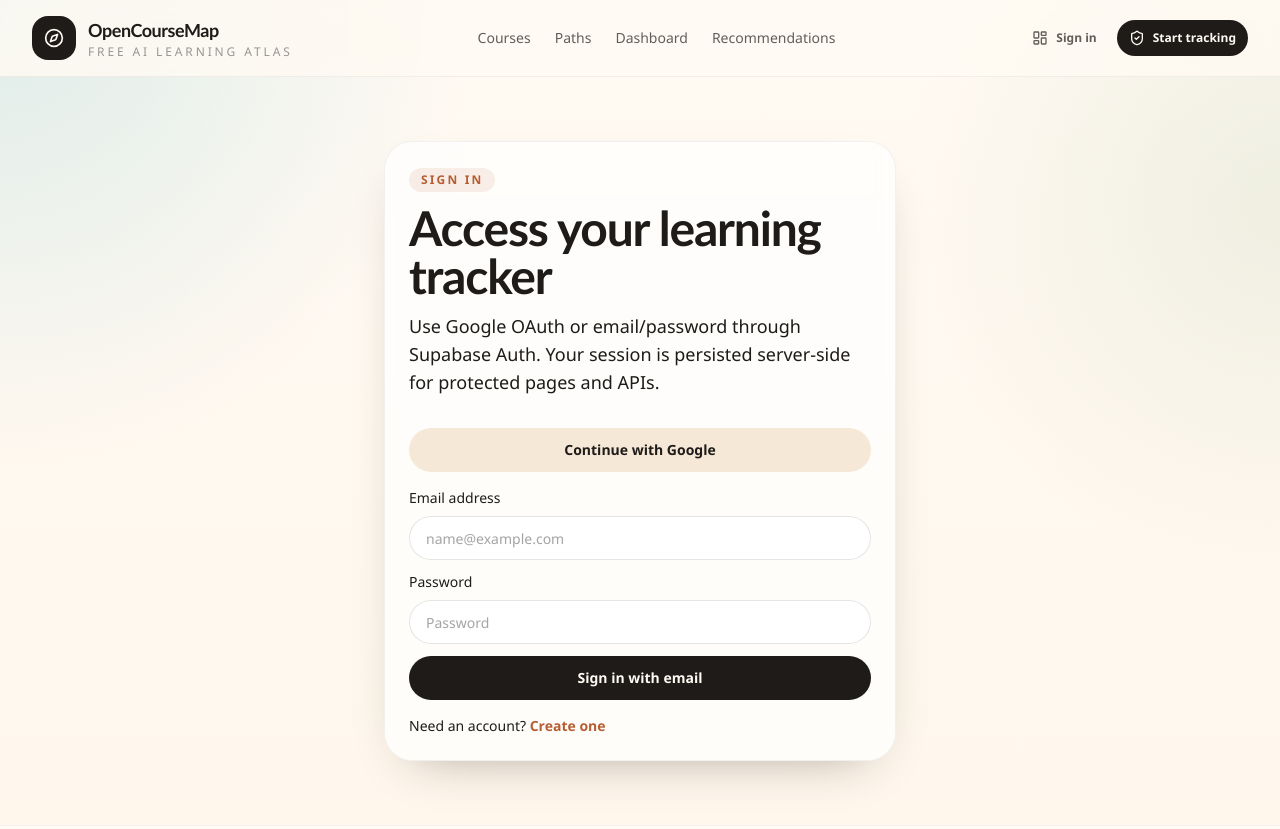
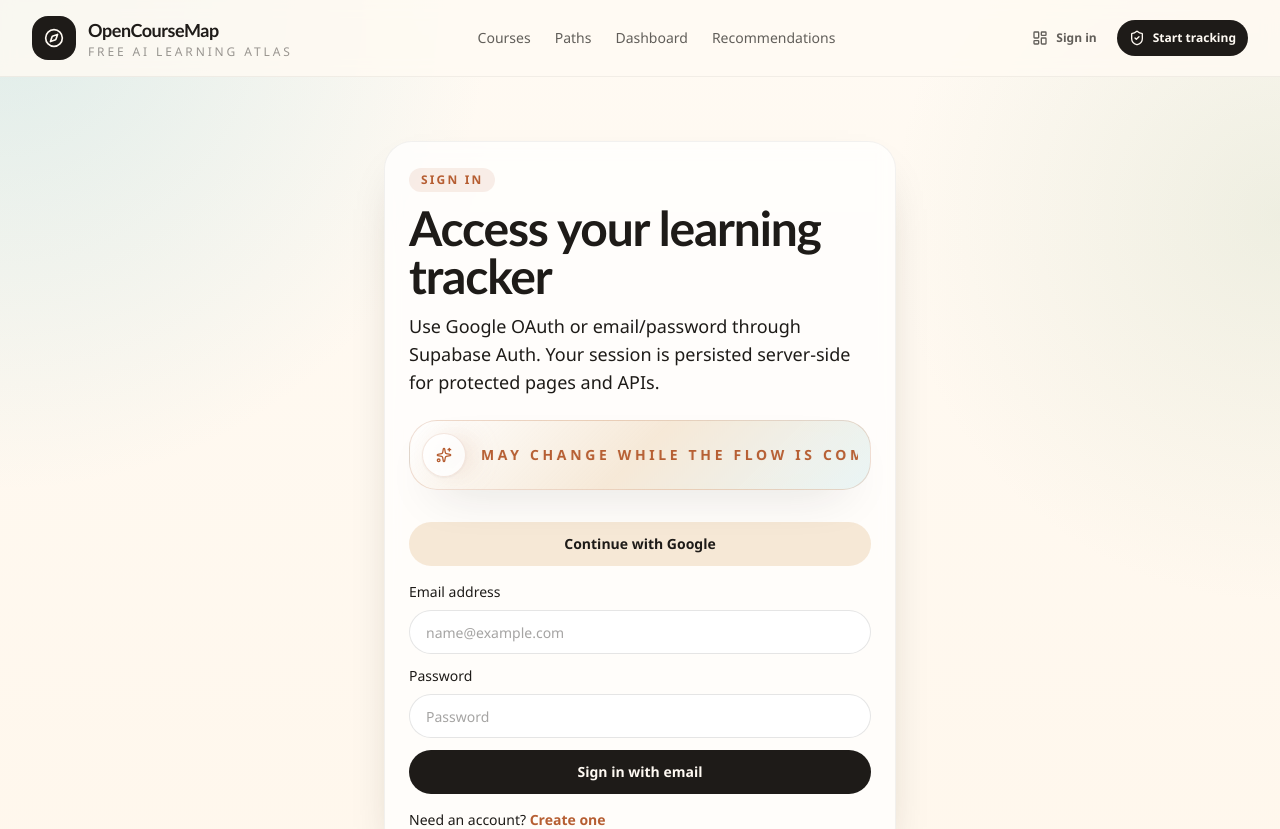
Before and after one commit to sambardev5/genai-study-tracker-opencoursemap, a Next.js app: page /login in a window 1280 px wide. Shown: the top 829 px of the page. Built offline with nearby package versions, Linux system fonts and the light colour scheme; no server answers.

Commit message:
Updated Page headers with WIP

```diff
--- a/app/(auth)/login/page.tsx
+++ b/app/(auth)/login/page.tsx
@@ -2,6 +2,7 @@ import Link from "next/link";
 import { redirect } from "next/navigation";
 import { AuthForm } from "@/components/auth/auth-form";
 import { SectionHeading } from "@/components/layout/section-heading";
+import { WorkInProgressBanner } from "@/components/layout/work-in-progress-banner";
 import { Card } from "@/components/ui/card";
 import { getSafeRedirectPath } from "@/lib/auth/redirects";
 import { getCurrentUser } from "@/lib/auth/session";
@@ -35,6 +36,10 @@ export default async function LoginPage({
           title="Access your learning tracker"
           description="Use Google OAuth or email/password through Supabase Auth. Your session is persisted server-side for protected pages and APIs."
         />
+        <WorkInProgressBanner
+          className="mt-6"
+          message="Authentication is still being finalized, so sign-in behavior may change while the flow is completed."
+        />
         <AuthForm mode="login" redirectTo={redirectTo} initialError={error} initialMessage={message} />
         <div className="mt-4 grid gap-2">
           <p className="text-sm text-ink/58">
--- a/app/(auth)/signup/page.tsx
+++ b/app/(auth)/signup/page.tsx
@@ -2,6 +2,7 @@ import Link from "next/link";
 import { redirect } from "next/navigation";
 import { AuthForm } from "@/components/auth/auth-form";
 import { SectionHeading } from "@/components/layout/section-heading";
+import { WorkInProgressBanner } from "@/components/layout/work-in-progress-banner";
 import { Card } from "@/components/ui/card";
 import { getSafeRedirectPath } from "@/lib/auth/redirects";
 import { getCurrentUser } from "@/lib/auth/session";
@@ -35,6 +36,10 @@ export default async function SignupPage({
           title="Track every course in one place"
           description="Create an account with Google or email/password. Supabase Auth handles identity; the app handles progress tracking and recommendations."
         />
+        <WorkInProgressBanner
+          className="mt-6"
+          message="Account creation is still being finalized, so signup behavior may change while authentication work is completed."
+        />
         <AuthForm mode="signup" redirectTo={redirectTo} initialError={error} initialMessage={message} />
         <div className="mt-4 grid gap-2">
           <p className="text-sm text-ink/58">
--- a/app/(protected)/dashboard/page.tsx
+++ b/app/(protected)/dashboard/page.tsx
@@ -1,5 +1,6 @@
 import { DashboardCharts } from "@/components/dashboard/dashboard-charts";
 import { SectionHeading } from "@/components/layout/section-heading";
+import { WorkInProgressBanner } from "@/components/layout/work-in-progress-banner";
 import { Card } from "@/components/ui/card";
 import { requireCurrentUser } from "@/lib/auth/session";
 import { repository } from "@/lib/db/repository";
@@ -15,6 +16,10 @@ export default async function DashboardPage() {
         eyebrow="Dashboard"
         title="Progress, coverage, and gaps"
         description="KPI cards and chart data are powered by the same dashboard aggregation that backs `/api/me/dashboard`."
+      />
+      <WorkInProgressBanner
+        className="mt-6"
+        message="Login and account creation are still being finalized, so dashboard history and personalization will keep evolving."
       />
 
       <div className="mt-10 grid gap-4 lg:grid-cols-5">
--- a/app/globals.css
+++ b/app/globals.css
@@ -28,6 +28,31 @@ a {
   color: inherit;
 }
 
+@keyframes work-in-progress-marquee {
+  0% {
+    transform: translateX(0);
+  }
+
+  100% {
+    transform: translateX(-50%);
+  }
+}
+
+.work-in-progress-marquee {
+  animation: work-in-progress-marquee 32s linear infinite;
+  will-change: transform;
+}
+
+.work-in-progress-marquee:hover {
+  animation-play-state: paused;
+}
+
+@media (prefers-reduced-motion: reduce) {
+  .work-in-progress-marquee {
+    animation: none;
+  }
+}
+
 .grain {
   position: relative;
 }
--- /dev/null
+++ b/components/layout/work-in-progress-banner.tsx
@@ -0,0 +1,49 @@
+import { Sparkles } from "lucide-react";
+import { cn } from "@/lib/utils";
+
+const REPEATED_MESSAGE_COUNT = 4;
+
+export function WorkInProgressBanner({
+  message,
+  className,
+}: {
+  message: string;
+  className?: string;
+}) {
+  const items = Array.from({ length: REPEATED_MESSAGE_COUNT }, (_, index) => (
+    <span
+      key={`${message}-${index}`}
+      className="inline-flex items-center gap-3 whitespace-nowrap px-4 text-xs font-semibold uppercase tracking-[0.26em] text-copper sm:text-sm"
+    >
+      <span>Work In Progress</span>
+      <span className="text-copper/45">/</span>
+      <span>{message}</span>
+    </span>
+  ));
+
+  return (
+    <div
+      className={cn(
+        "relative overflow-hidden rounded-[28px] border border-copper/20 bg-[linear-gradient(135deg,rgba(255,255,255,0.9),rgba(242,223,198,0.7),rgba(138,201,209,0.18))] shadow-card backdrop-blur",
+        className,
+      )}
+      aria-label={`Work in progress: ${message}`}
+    >
+      <div
+        aria-hidden
+        className="pointer-events-none absolute inset-y-3 left-4 w-14 rounded-full bg-[radial-gradient(circle,rgba(182,94,50,0.24),rgba(242,223,198,0.06)_68%,transparent_72%)] blur-md"
+      />
+      <div className="relative flex items-center gap-4 p-3">
+        <div className="flex h-11 w-11 shrink-0 items-center justify-center rounded-full border border-copper/15 bg-white/85 shadow-sm">
+          <Sparkles className="h-4 w-4 text-copper" />
+        </div>
+        <div className="overflow-hidden">
+          <div className="work-in-progress-marquee flex min-w-max items-center">
+            {items}
+            {items}
+          </div>
+        </div>
+      </div>
+    </div>
+  );
+}
```
